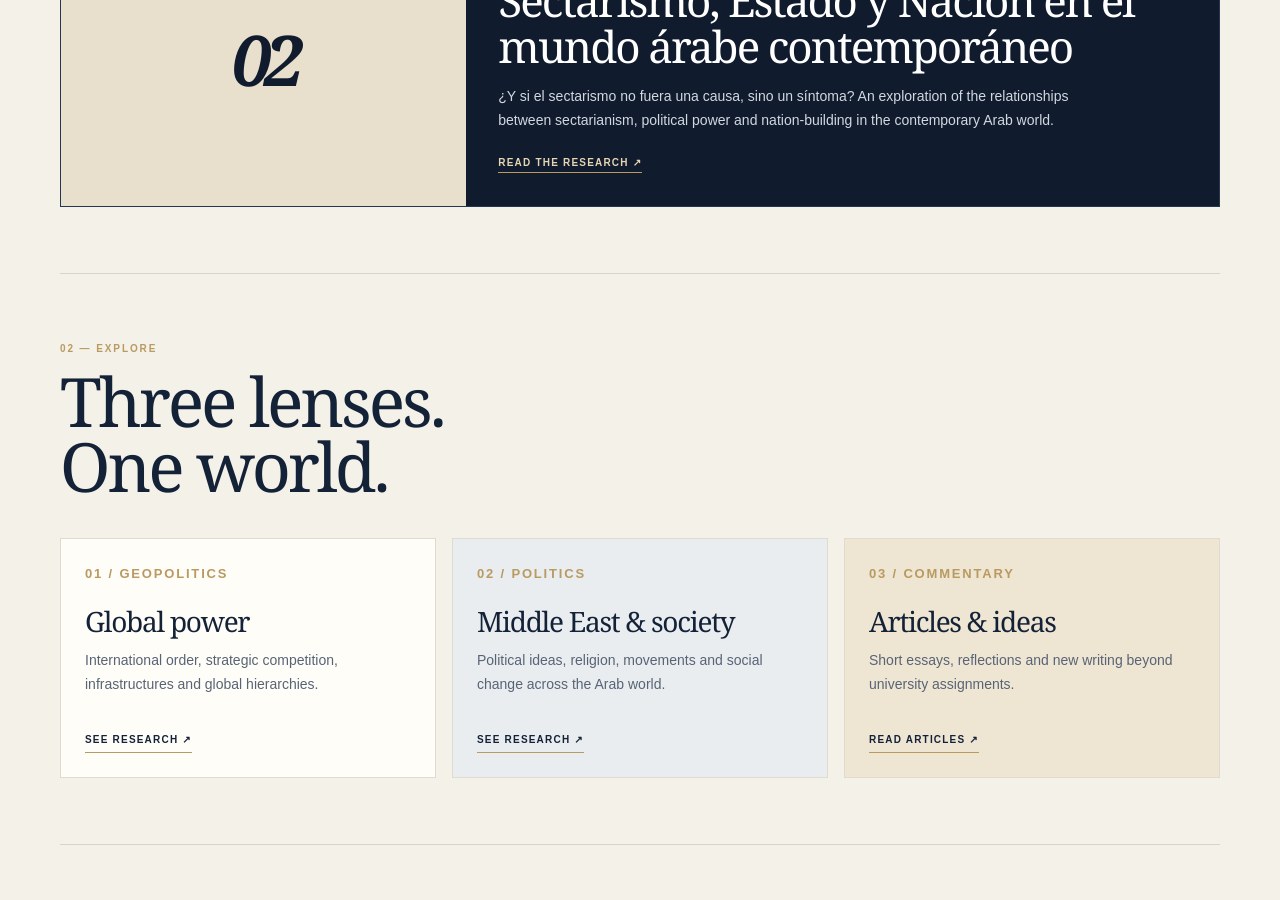
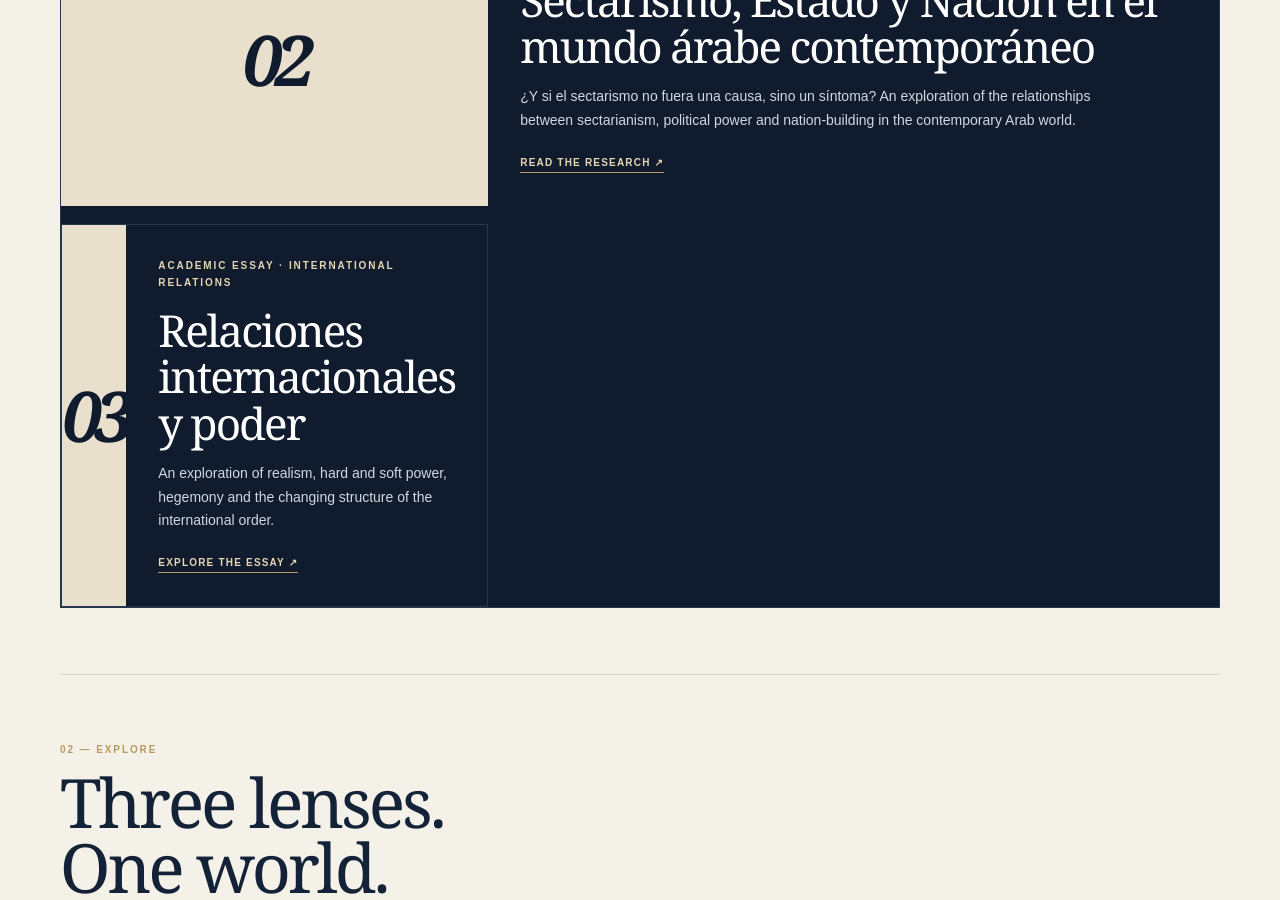
Before and after one commit to tristanvezio/tristanvezio.github.io, a Jekyll site: the page index.html, which Jekyll copies as it is, in a window 1280 px wide and 900 px high, scrolled down 1462 px. Built offline with Jekyll 4.4.1, drawn with Linux system fonts in a browser that asks for light colours.

Commit message:
Feature international relations and power essay on homepage

```diff
--- a/index.html
+++ b/index.html
@@ -9,7 +9,7 @@
 </style></head><body><header class="wrap nav"><a class="logo" href="index.html">TRISTAN <b>VEZIO.</b></a><nav><a href="index.html">Home</a><a href="research.html">Research archive</a><a href="articles.html">Articles & ideas</a><a href="#about">About</a><a href="#contact">Contact</a></nav></header>
 <main class="wrap"><section class="hero"><div><div class="kicker">International relations · Political ideas · The Arab world</div><h1>Ideas shape<br>the <em>world.</em></h1><p class="intro">A research space for asking better questions about power, conflict, political thought and the societies that shape our world.</p><p>History meets geopolitics. Academic work meets independent writing.</p><a class="cta" href="research.html">Explore research ↗</a><a class="cta alt" href="articles.html">Read articles ↗</a></div><div class="art" aria-label="Abstract graphic"><span>THINK<br>CRITICALLY.</span></div></section></main><div class="ticker">POWER / POLITICS / HISTORY / IDEAS / MIDDLE EAST / GLOBAL ORDER / &nbsp; POWER / POLITICS / HISTORY / IDEAS / MIDDLE EAST / GLOBAL ORDER /</div>
 <main class="wrap"><section class="section"><div class="sectiontop"><div><div class="small">01 — The work</div><h2>Research, not<br>just headlines.</h2></div><p>Academic projects, essays and analytical writing.</p></div><div class="feature"><div class="feature-art">01</div><div class="feature-copy"><div class="small">Featured research · 2026</div><h3>The Syrian Civil War and the Construction of Radicalization in Dabiq and Rumiyah</h3><p>A critical discourse and sociology of power analysis of ISIS propaganda, focusing on its English-language magazines from 2014 to 2017.</p><a class="arrow" href="isis-propaganda.html">Explore the thesis ↗</a></div></div>
-<div class="feature" style="margin-top:18px"><div class="feature-art">02</div><div class="feature-copy"><div class="small">Independent research · 2024–2025</div><h3>Sectarismo, Estado y Nación en el mundo árabe contemporáneo</h3><p>¿Y si el sectarismo no fuera una causa, sino un síntoma? An exploration of the relationships between sectarianism, political power and nation-building in the contemporary Arab world.</p><a class="arrow" href="sectarismo-estado-nacion.pdf.pdf" target="_blank" rel="noopener">Read the research ↗</a></div></div></section>
+<div class="feature" style="margin-top:18px"><div class="feature-art">02</div><div class="feature-copy"><div class="small">Independent research · 2024–2025</div><h3>Sectarismo, Estado y Nación en el mundo árabe contemporáneo</h3><p>¿Y si el sectarismo no fuera una causa, sino un síntoma? An exploration of the relationships between sectarianism, political power and nation-building in the contemporary Arab world.</p><a class="arrow" href="sectarismo-estado-nacion.pdf.pdf" target="_blank" rel="noopener">Read the research ↗</a></div><div class="feature" style="margin-top:18px"><div class="feature-art">03</div><div class="feature-copy"><div class="small">Academic essay · International relations</div><h3>Relaciones internacionales y poder</h3><p>An exploration of realism, hard and soft power, hegemony and the changing structure of the international order.</p><a class="arrow" href="relaciones-internacionales-y-poder.html">Explore the essay ↗</a></div></div></div></section>
 <section class="section"><div class="sectiontop"><div><div class="small">02 — Explore</div><h2>Three lenses.<br>One world.</h2></div></div><div class="grid"><article class="card"><div class="num">01 / GEOPOLITICS</div><h3>Global power</h3><p>International order, strategic competition, infrastructures and global hierarchies.</p><a class="arrow" href="research.html">See research ↗</a></article><article class="card"><div class="num">02 / POLITICS</div><h3>Middle East & society</h3><p>Political ideas, religion, movements and social change across the Arab world.</p><a class="arrow" href="research.html">See research ↗</a></article><article class="card"><div class="num">03 / COMMENTARY</div><h3>Articles & ideas</h3><p>Short essays, reflections and new writing beyond university assignments.</p><a class="arrow" href="articles.html">Read articles ↗</a></article></div></section>
 <section class="section" id="about"><div class="about"><div><div class="small">03 — About</div><h2>History.<br>Politics.<br>Perspective.</h2></div><div><p>My background combines history and international relations. I am currently pursuing a Master’s in Contemporary Arab and Islamic Studies at the Universidad Autónoma de Madrid.</p><p>My interests include political thought, conflict, ideology and the relationships between power and society in the contemporary Arab and Muslim worlds, alongside wider questions of international order.</p><p><b>FR · EN · ES</b> — writing across languages and disciplines.</p></div></div></section>
 <section class="section" id="contact"><div class="contact"><div><div class="small">04 — Get in touch</div><h2>Ideas welcome.</h2><p>For research, collaboration or conversation.</p></div><a class="cta" href="articles.html">Explore the site ↗</a></div></section></main><footer class="wrap"><span>© 2026 Tristan Vezio</span><span>Research · Writing · International relations</span></footer></body></html>
```
